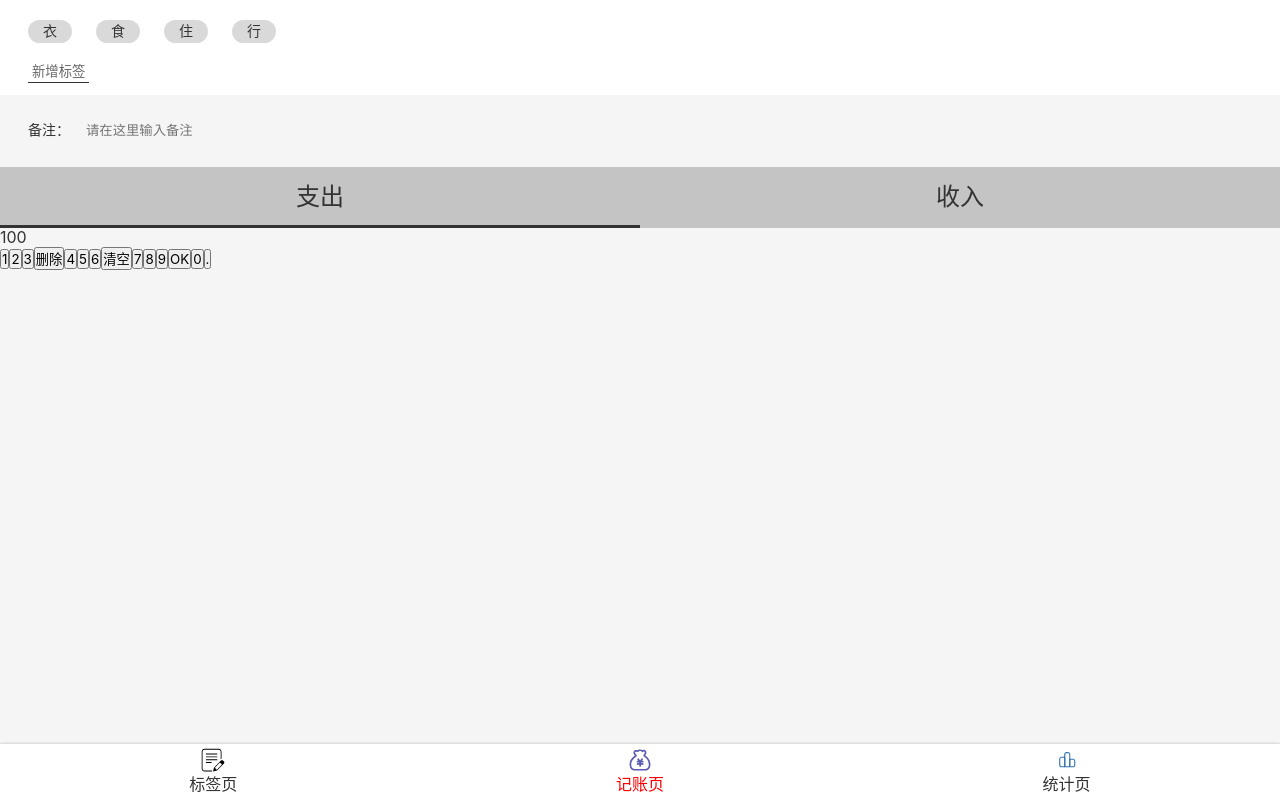
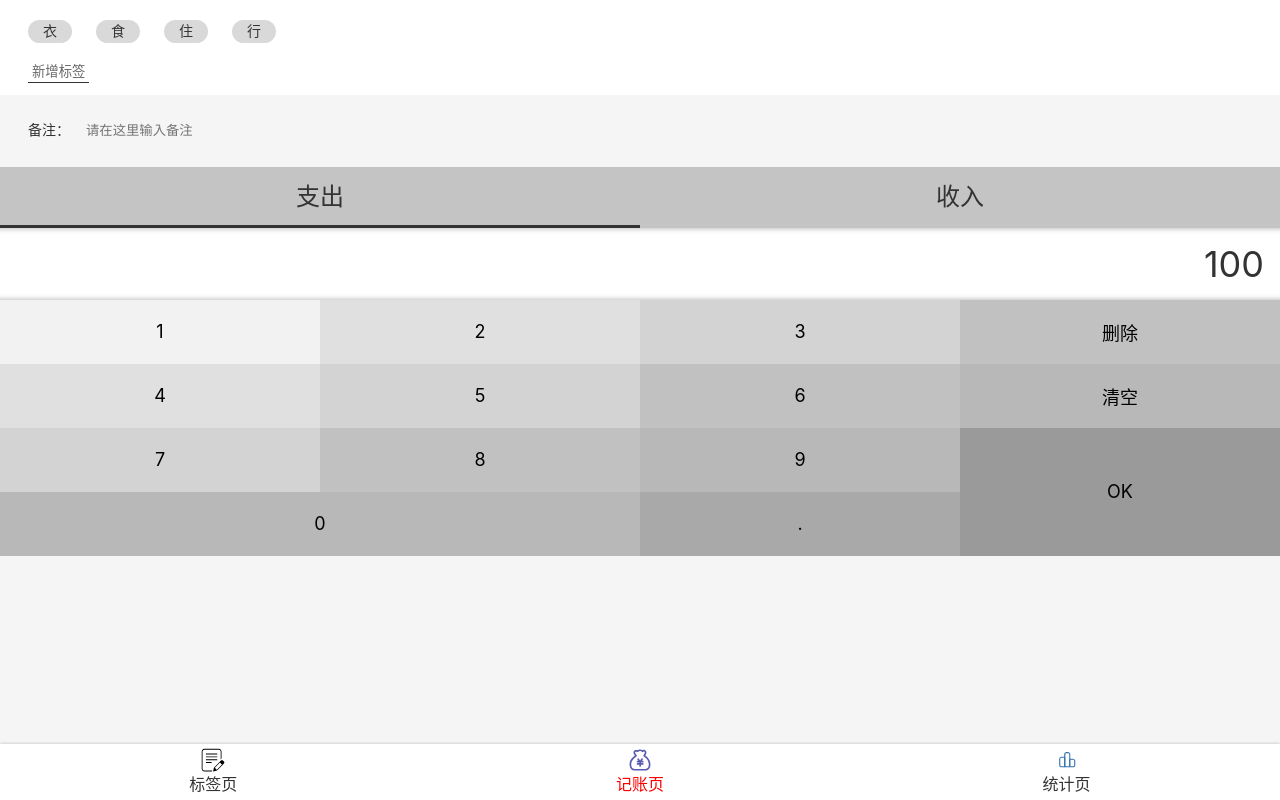
Before and after one commit to wbh1328551759/mymoneybook-2, a React app: page /#/money in a window 1280 px wide. Built offline with nearby package versions, Linux system fonts and the light colour scheme.

Commit message:
Money.tsx 的 NumberPadSection UI 完成

```diff
--- a/src/index.scss
+++ b/src/index.scss
@@ -34,3 +34,8 @@
 :focus{
   outline: none;
 }
+.clearfix::after{
+  content: '';
+  display: block;
+  clear: both;
+}
--- a/src/views/Money.tsx
+++ b/src/views/Money.tsx
@@ -39,7 +39,7 @@
     >input{
       display: block;
       width: 100%;
-      height: 72px;
+      line-height: 72px;
       border:none;
       background: none;
     }
@@ -69,7 +69,52 @@
   }
 `;
 const NumberPadSection = styled.section`
-
+  >.output{
+    background: white;
+    font-size: 36px;
+    line-height: 72px;
+    text-align: right;
+    padding: 0 16px;
+    box-shadow: inset 0 -6px 5px -5px rgba(0,0,0,0.25),
+                inset 0 6px 5px -5px rgba(0,0,0,0.25);
+  }
+  >.pad{
+    > button{
+        font-size: 18px;
+        float:left;
+        width: 25%;
+        height:64px;
+        border:none;
+      &.ok{
+        height: 128px;
+        float: right;
+      }
+      &.zero{
+        width: 50%;
+      }
+      &:nth-child(1){
+        background: #f2f2f2;
+      }
+      &:nth-child(2),&:nth-child(5){
+        background: #E0E0E0;
+      }
+      &:nth-child(3),&:nth-child(6),&:nth-child(9){
+        background: #D3D3D3;
+      }
+      &:nth-child(4),&:nth-child(7),&:nth-child(10){
+        background: #C1C1C1;
+      }
+      &:nth-child(8),&:nth-child(11),&:nth-child(13){
+        background: #B8B8B8;
+      }
+      &:nth-child(12){
+        background: #9A9A9A;
+      }
+      &:nth-child(14){
+        background: #A9A9A9;
+      }
+    }
+  }
 `;
 
 
@@ -100,10 +145,10 @@
         </ul>
       </CategorySection>
       <NumberPadSection>
-        <div>
+        <div className="output">
           100
         </div>
-        <div>
+        <div className="pad clearfix">
           <button>1</button>
           <button>2</button>
           <button>3</button>
@@ -115,9 +160,9 @@
           <button>7</button>
           <button>8</button>
           <button>9</button>
-          <button>OK</button>
-          <button>0</button>
-          <button>.</button>
+          <button className="ok">OK</button>
+          <button className="zero">0</button>
+          <button className="dot">.</button>
         </div>
       </NumberPadSection>
 
```
